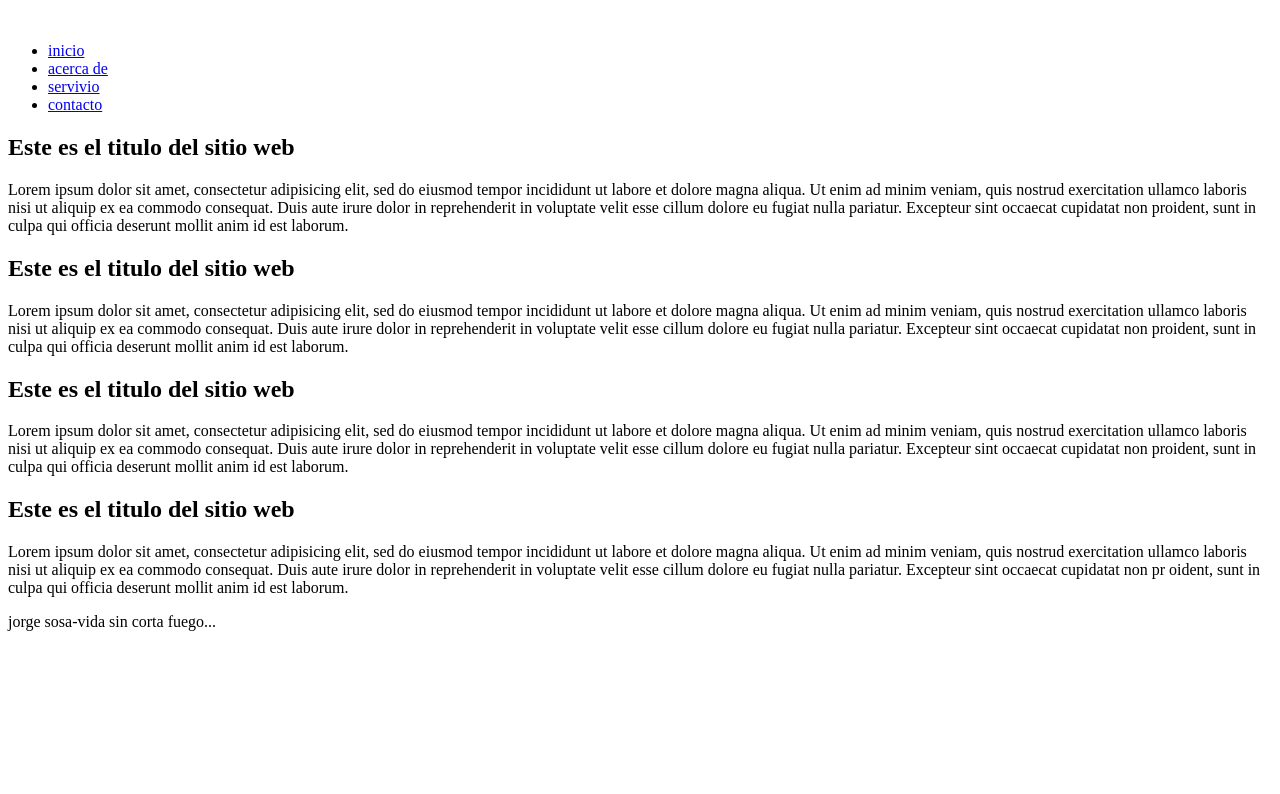
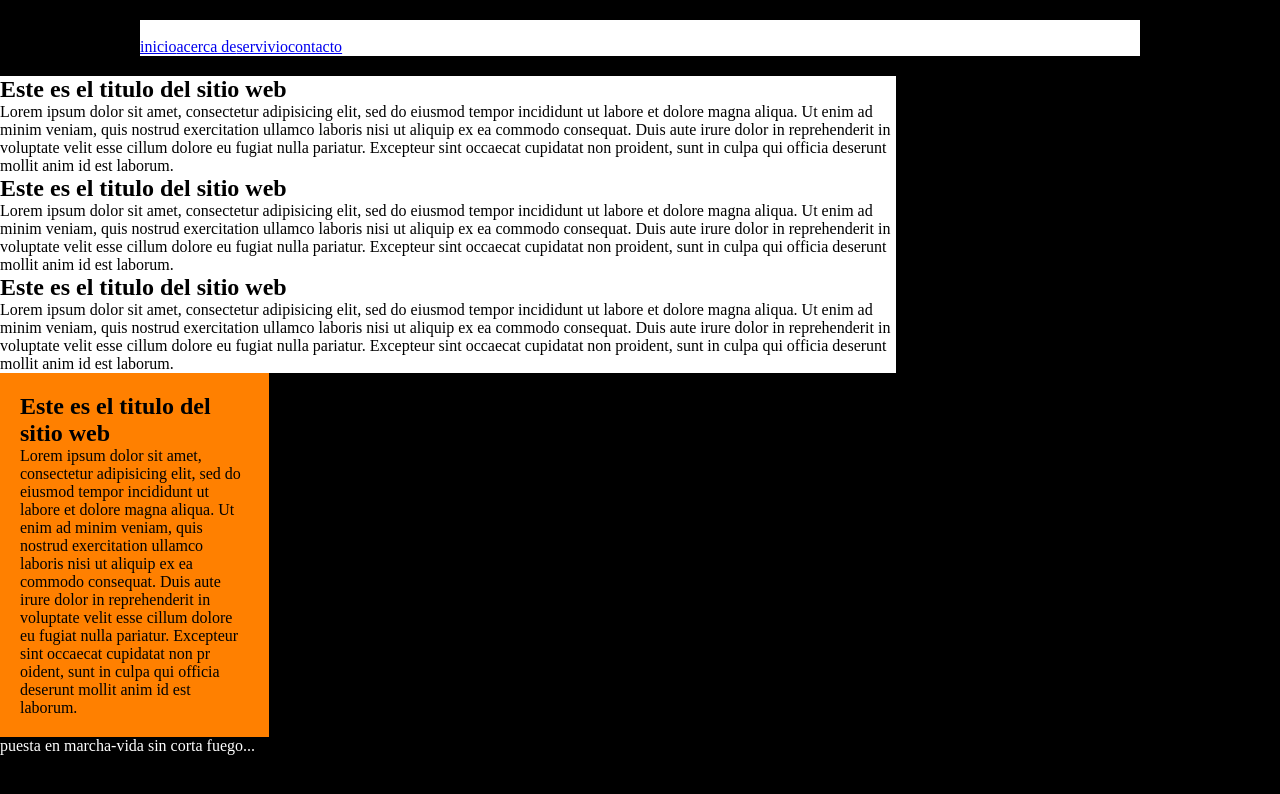
Before and after one commit to york-2015/ejemploEstructura, a plain HTML site: page index.html in a window 1280 px wide. Drawn offline with Linux system fonts and the light colour scheme.

Commit message:
canbio de nombre

```diff
--- a/css/main.css
+++ b/css/main.css
@@ -48,4 +48,14 @@ aside{
   width:30%;
   background:#ff8000;
   float:left;
+  padding:20px;
+  box-sizing:border-box;
 }
+
+footer {
+  background: #000;
+  color: #fff;
+  clear: both;/*linpia apartir de aqui los float left*/
+  text-align:
+  padding: 20px 0px;
+}
--- a/index.html
+++ b/index.html
@@ -2,7 +2,7 @@
 <html lang="EN">
   <head>
     <meta charset="utf-8">
-    <link rel="stylesheet" type="text/css" href="/css/master.css">
+    <link rel="stylesheet" href="css/main.css">
     <title>este es el titulo</title>
   </head>
   <body>
@@ -18,7 +18,6 @@
             <li><a href="#">contacto</a></li>
           </ul>
       </nav>
-
     </header>
     <section class="main">
         <section class="article">
@@ -62,7 +61,7 @@
     </section>
     <footer>
       <p>
-        jorge sosa-vida sin corta fuego...
+        puesta en marcha-vida sin corta fuego...
       </p>
     </footer>
 
```
